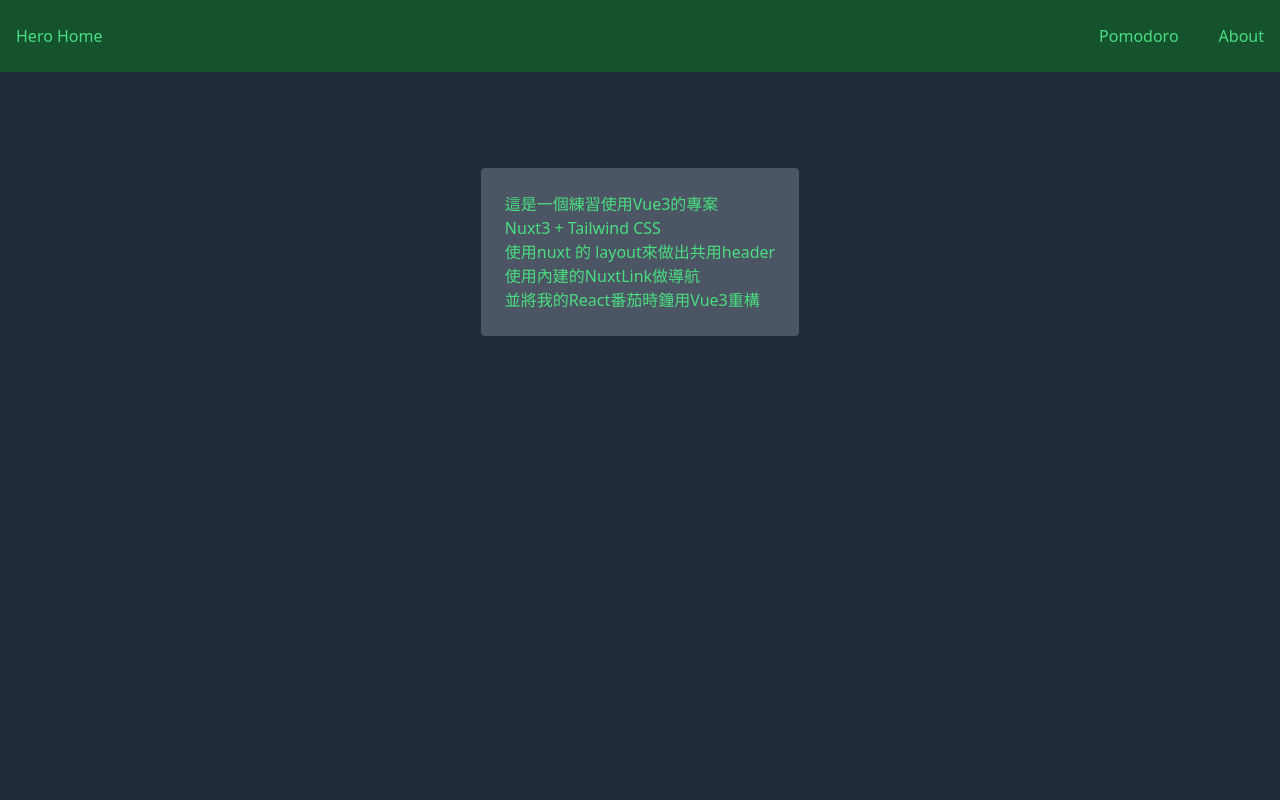
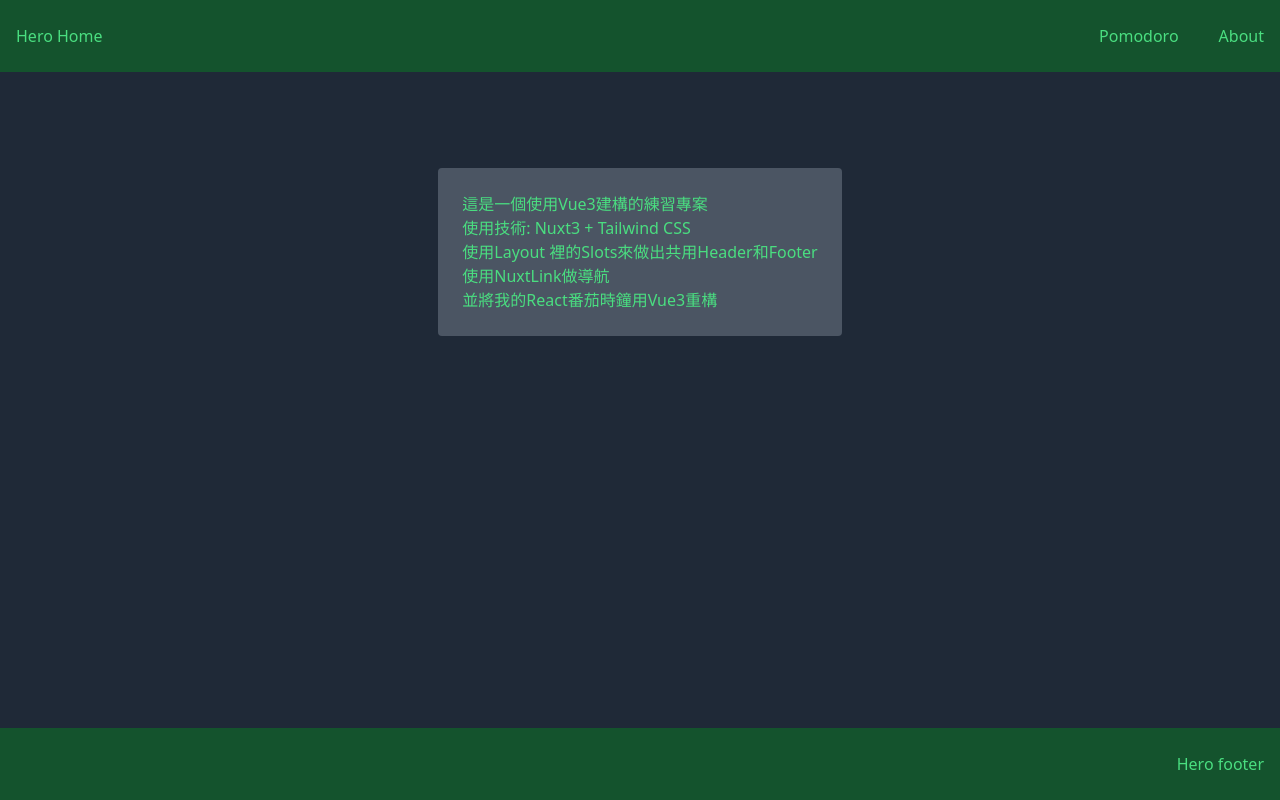
Before and after one commit to clspeter/nuxt-element-practice, a Nuxt app: page /about in a window 1280 px wide. Built offline with nearby package versions, Linux system fonts and the light colour scheme.

Commit message:
small update

```diff
--- a/layouts/default.vue
+++ b/layouts/default.vue
@@ -13,5 +13,11 @@ import { NuxtLink } from '../.nuxt/components';
             </header>
         </div>
         <slot />
+        <div class="bg-green-900">
+            <footer class="flex py-6 px-4 space-x-10 justify-end text-green-400">
+                Hero footer
+            </footer>
+
+        </div>
     </div>
 </template>
--- a/pages/about.vue
+++ b/pages/about.vue
@@ -1,12 +1,12 @@
 <template>
     <div class="py-24 bg-gray-800 grow">
-        <div class="flex">
-            <div class="items-center rounded bg-gray-600 mx-auto p-6">
+        <div class="flex p-3 md:p-0">
+            <div class="items-center rounded bg-gray-600 mx-auto md:p-6 p-4">
                 <div class="text-green-400">
-                    這是一個練習使用Vue3的專案
-                    <p>Nuxt3 + Tailwind CSS</p>
-                    <p>使用nuxt 的 layout來做出共用header</p>
-                    <p>使用內建的NuxtLink做導航</p>
+                    這是一個使用Vue3建構的練習專案
+                    <p>使用技術: Nuxt3 + Tailwind CSS</p>
+                    <p>使用Layout 裡的Slots來做出共用Header和Footer</p>
+                    <p>使用NuxtLink做導航</p>
                     並將我的React番茄時鐘用Vue3重構
                 </div>
             </div>
```
